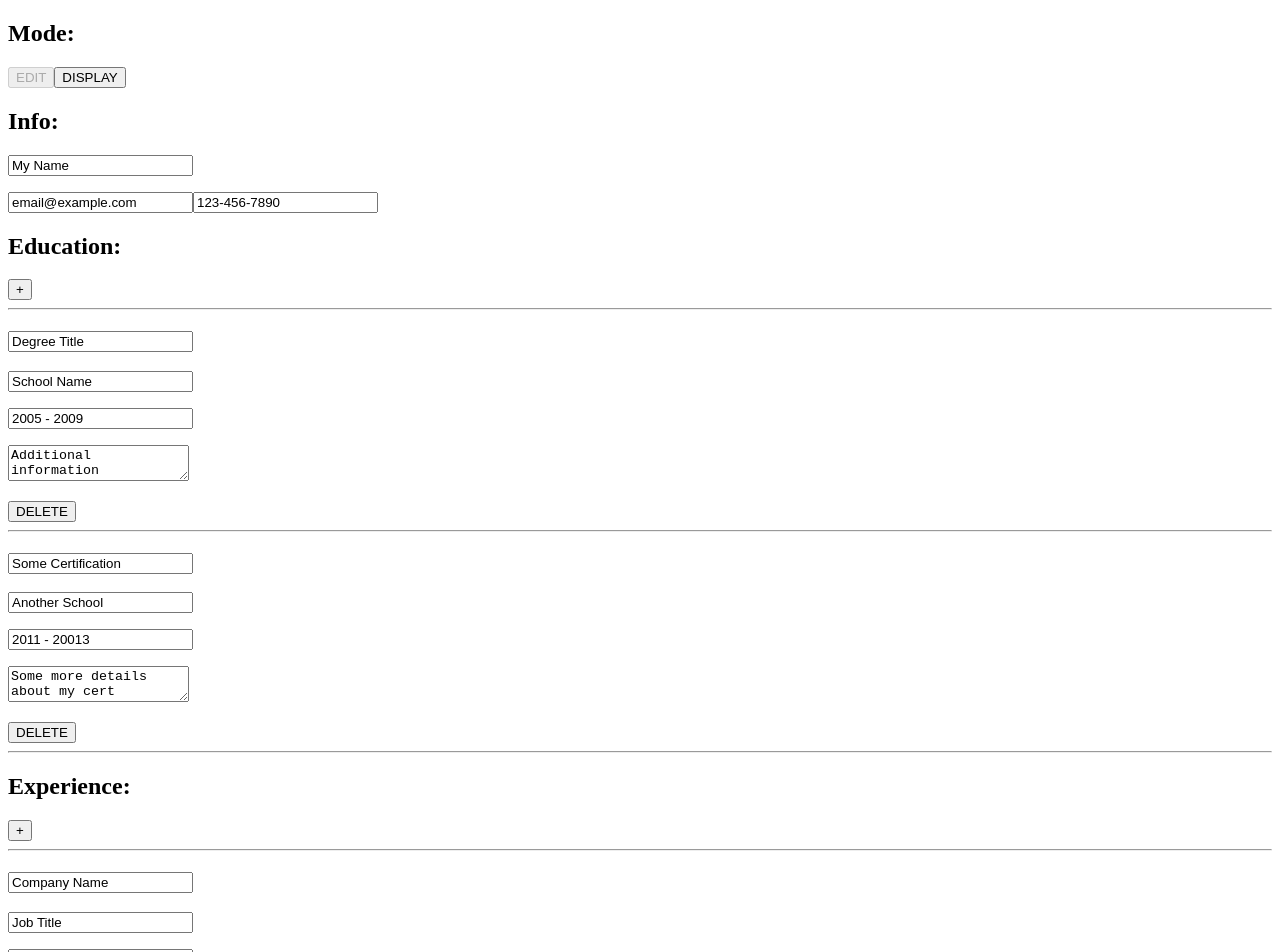
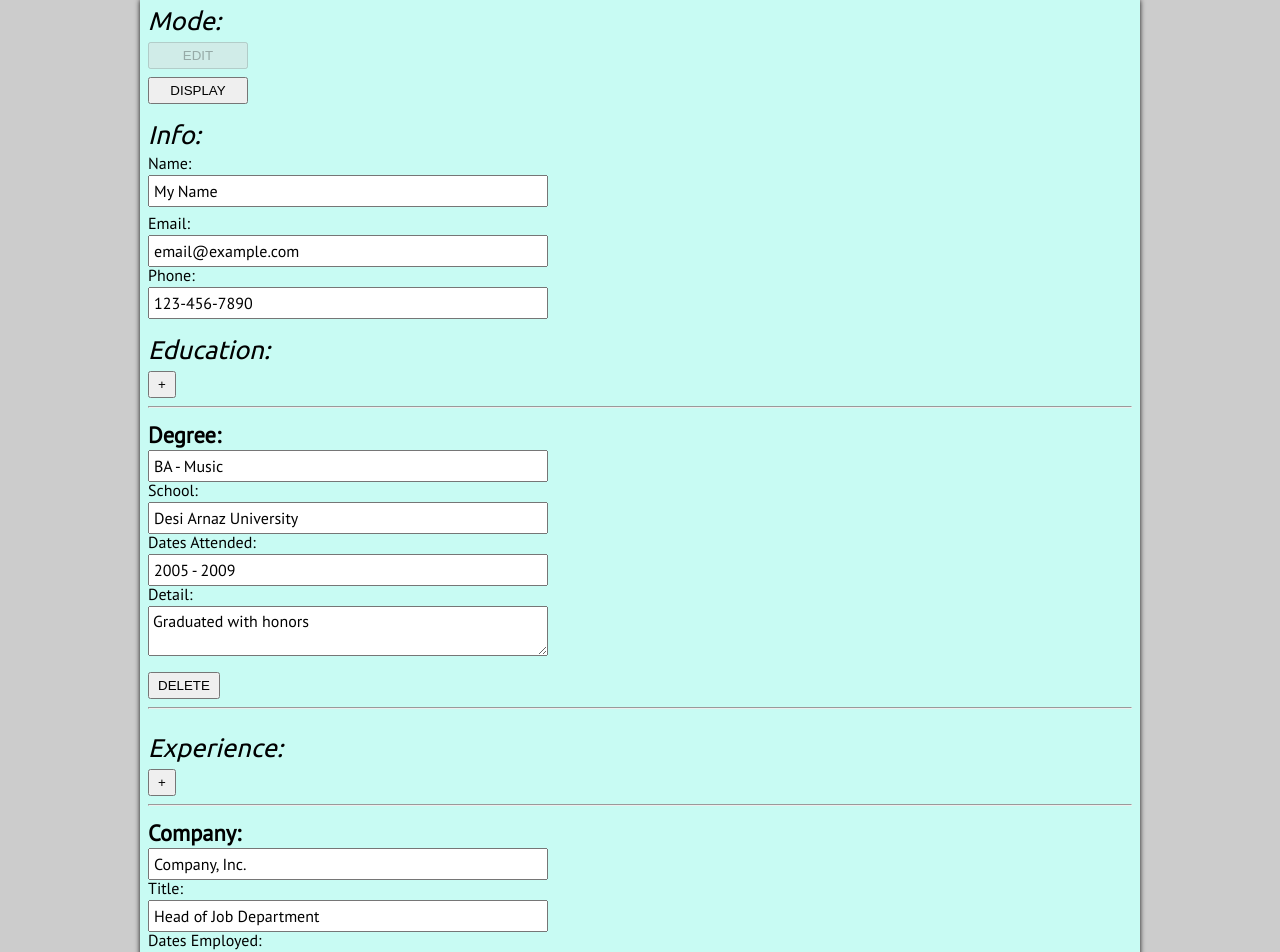
Before and after one commit to MongrelArchitect/cv-project, a React (Create React App) app: page / in a window 1280 px wide. Shown: the top 952 px of the page. Built offline with nearby package versions, Linux system fonts and the light colour scheme.

Commit message:
Add styling

```diff
--- a/src/App.js
+++ b/src/App.js
@@ -3,6 +3,8 @@ import Mode from './components/Mode';
 import Info from './components/Info';
 import Education from './components/Education';
 import Experience from './components/Experience';
+import './reset.module.css';
+import style from './App.module.css';
 
 class App extends React.Component {
   constructor() {
@@ -32,7 +34,13 @@ class App extends React.Component {
     const { mode } = this.state;
 
     return (
-      <div>
+      <div
+        className={
+          mode === 'edit'
+            ? `${style.container} ${style.edit}`
+            : `${style.container} ${style.display}`
+        }
+      >
         <Mode mode={mode} changeMode={this.changeMode} />
         <Info mode={mode} />
         <Education mode={mode} />
--- /dev/null
+++ b/src/App.module.css
@@ -0,0 +1,63 @@
+@import url('https://fonts.googleapis.com/css2?family=PT+Sans&family=Ubuntu&display=swap');
+
+* {
+  box-sizing: border-box;
+}
+
+body {
+  background: #ccc;
+  font-family: "PT Sans", sans-serif;
+}
+
+label {
+  display: flex;
+  gap: 4px;
+  flex-direction: column;
+}
+
+h2 {
+  font-family: Ubuntu, sans-serif;
+  font-size: 1.6rem;
+  font-style: italic;
+}
+
+h3 {
+  font-size: 1.4rem;
+  font-weight: bold;
+}
+
+input, textarea {
+  font-size: 1rem;
+  font-family: "PT Sans", sans-serif;
+  padding: 4px;
+  max-width: 400px;
+}
+
+.container {
+  box-shadow: 0 0 5px #111;
+  display: grid;
+  gap: 18px;
+  margin: auto;
+  max-width: 1000px;
+  padding: 8px;
+  width: 100%;
+}
+
+.container > div {
+  display: grid;
+  gap: 8px;
+}
+
+.container > div button {
+  font-family: sans-serif;
+  max-width: 100px;
+  padding: 4px 8px 4px 8px;
+}
+
+.container.edit {
+  background: #c8fbf3;
+}
+
+.container.display {
+  background: #e9fefd;
+}
--- a/src/components/Education.js
+++ b/src/components/Education.js
@@ -1,4 +1,5 @@
 import React from 'react';
+import style from './Education.module.css';
 
 export default class Education extends React.Component {
   constructor() {
@@ -7,16 +8,10 @@ export default class Education extends React.Component {
     this.state = {
       education: [
         {
-          degree: 'Degree Title',
-          school: 'School Name',
+          degree: 'BA - Music',
+          school: 'Desi Arnaz University',
           dates: '2005 - 2009',
-          info: 'Additional information',
-        },
-        {
-          degree: 'Some Certification',
-          school: 'Another School',
-          dates: '2011 - 20013',
-          info: 'Some more details about my cert',
+          info: 'Graduated with honors',
         },
       ],
     };
@@ -122,36 +117,53 @@ export default class Education extends React.Component {
             return (
               <div key={key}>
                 <h3>
+                  <label htmlFor="degree">
+                    Degree:
                     <input
+                      id="degree"
                       type="text"
                       value={edu.degree}
                       data-index={education.indexOf(edu)}
                       onChange={this.changeDegree}
                     />
+                  </label>
                 </h3>
                 <p>
+                  <label htmlFor="school">
+                    School:
                     <input
+                      id="school"
                       type="text"
                       value={edu.school}
                       data-index={education.indexOf(edu)}
                       onChange={this.changeSchool}
                     />
+                  </label>
                 </p>
                 <p>
+                  <label htmlFor="dates">
+                    Dates Attended:
                     <input
+                      id="dates"
                       type="text"
                       value={edu.dates}
                       data-index={education.indexOf(edu)}
                       onChange={this.changeDates}
                     />
+                  </label>
                 </p>
                 <p>
+                  <label htmlFor="detail">
+                    Detail:
                     <textarea
+                      id="detail"
                       value={edu.info}
                       data-index={education.indexOf(edu)}
                       onChange={this.changeInfo}
                     />
+                  </label>
                 </p>
+                <br />
                 <button
                   type="button"
                   data-index={education.indexOf(edu)}
@@ -165,7 +177,7 @@ export default class Education extends React.Component {
           }
 
           return (
-            <div key={key}>
+            <div key={key} className={style.education}>
               <h3>{edu.degree}</h3>
               <p>{edu.school}</p>
               <p>{edu.dates}</p>
--- /dev/null
+++ b/src/components/Education.module.css
@@ -0,0 +1,11 @@
+.education {
+  display: flex;
+  flex-direction: column;
+  font-size: 1.1rem;
+  margin-top: 8px;
+  gap: 4px;
+}
+
+.education p:nth-child(4) {
+  font-style: italic;
+}
--- a/src/components/Experience.js
+++ b/src/components/Experience.js
@@ -1,4 +1,5 @@
 import React from 'react';
+import style from './Experience.module.css';
 
 export default class Experience extends React.Component {
   constructor() {
@@ -7,16 +8,10 @@ export default class Experience extends React.Component {
     this.state = {
       experience: [
         {
-          company: 'Company Name',
-          title: 'Job Title',
+          company: 'Company, Inc.',
+          title: 'Head of Job Department',
           dates: '01/01/2010 - 12/12/2020',
-          duties: 'Job Duties',
-        },
-        {
-          company: 'Another Company',
-          title: 'Job Title',
-          dates: '02/03/2021 - 11/11/2022',
-          duties: 'Some Dutues',
+          duties: 'Handled all job related duties',
         },
       ],
     };
@@ -123,36 +118,53 @@ export default class Experience extends React.Component {
             return (
               <div key={key}>
                 <h3>
+                  <label htmlFor="company">
+                    Company:
                     <input
+                      id="comapny"
                       type="text"
                       value={exp.company}
                       data-index={experience.indexOf(exp)}
                       onChange={this.changeCompany}
                     />
+                  </label>
                 </h3>
                 <p>
+                  <label htmlFor="title">
+                    Title:
                     <input
+                      id="title"
                       type="text"
                       value={exp.title}
                       data-index={experience.indexOf(exp)}
                       onChange={this.changeTitle}
                     />
+                  </label>
                 </p>
                 <p>
+                  <label htmlFor="dates">
+                    Dates Employed:
                     <input
+                      id="dates"
                       type="text"
                       value={exp.dates}
                       data-index={experience.indexOf(exp)}
                       onChange={this.changeDates}
                     />
+                  </label>
                 </p>
                 <p>
+                  <label htmlFor="duties">
+                    Duties:
                     <textarea
+                      id="duties"
                       value={exp.duties}
                       data-index={experience.indexOf(exp)}
                       onChange={this.changeDuties}
                     />
+                  </label>
                 </p>
+                <br />
                 <button
                   type="button"
                   data-index={experience.indexOf(exp)}
@@ -166,7 +178,7 @@ export default class Experience extends React.Component {
           }
 
           return (
-            <div key={key}>
+            <div key={key} className={style.experience}>
               <h3>{exp.company}</h3>
               <p>{exp.title}</p>
               <p>{exp.dates}</p>
--- /dev/null
+++ b/src/components/Experience.module.css
@@ -0,0 +1,11 @@
+.experience {
+  display: flex;
+  flex-direction: column;
+  font-size: 1.1rem;
+  margin-top: 8px;
+  gap: 4px;
+}
+
+.experience p:nth-child(4) {
+  font-style: italic;
+}
--- a/src/components/Info.js
+++ b/src/components/Info.js
@@ -1,4 +1,5 @@
 import React from 'react';
+import style from './Info.module.css';
 
 export default class Info extends React.Component {
   constructor() {
@@ -39,22 +40,46 @@ export default class Info extends React.Component {
 
     return (
       <div>
-        <h2>Info:</h2>
+        {mode === 'edit' ? (<h2>Info:</h2>) : null}
         <p>
           {mode === 'edit' ? (
-            <input type="text" value={name} onChange={this.changeName} />
+            <label htmlFor="name">
+              Name:
+              <input
+                type="text"
+                id="name"
+                value={name}
+                onChange={this.changeName}
+              />
+            </label>
           ) : (
-            <span>{name}</span>
+            <span className={style.name}>{name}</span>
           )}
         </p>
-        <p>
+        <p className={mode === 'display' ? `${style.contact}` : null}>
           {mode === 'edit' ? (
-            <input type="email" value={email} onChange={this.changeEmail} />
+            <label htmlFor="email">
+              Email:
+              <input
+                id="email"
+                type="email"
+                value={email}
+                onChange={this.changeEmail}
+              />
+            </label>
           ) : (
             <span>{email}</span>
           )}
           {mode === 'edit' ? (
-            <input type="tel" value={phone} onChange={this.changePhone} />
+            <label htmlFor="phone">
+              Phone:
+              <input
+                id="phone"
+                type="tel"
+                value={phone}
+                onChange={this.changePhone}
+              />
+            </label>
           ) : (
             <span>{phone}</span>
           )}
--- /dev/null
+++ b/src/components/Info.module.css
@@ -0,0 +1,10 @@
+.contact {
+  display: flex;
+  font-size: 1.2rem;
+  gap: 16px;
+}
+
+.name {
+  font-size: 1.5rem;
+  font-weight: bold;
+}
--- /dev/null
+++ b/src/reset.module.css
@@ -0,0 +1,48 @@
+/* http://meyerweb.com/eric/tools/css/reset/
+   v2.0 | 20110126
+   License: none (public domain)
+*/
+
+html, body, div, span, applet, object, iframe,
+h1, h2, h3, h4, h5, h6, p, blockquote, pre,
+a, abbr, acronym, address, big, cite, code,
+del, dfn, em, img, ins, kbd, q, s, samp,
+small, strike, strong, sub, sup, tt, var,
+b, u, i, center,
+dl, dt, dd, ol, ul, li,
+fieldset, form, label, legend,
+table, caption, tbody, tfoot, thead, tr, th, td,
+article, aside, canvas, details, embed,
+figure, figcaption, footer, header, hgroup,
+menu, nav, output, ruby, section, summary,
+time, mark, audio, video {
+	margin: 0;
+	padding: 0;
+	border: 0;
+	font-size: 100%;
+	font: inherit;
+	vertical-align: baseline;
+}
+/* HTML5 display-role reset for older browsers */
+article, aside, details, figcaption, figure,
+footer, header, hgroup, menu, nav, section {
+	display: block;
+}
+body {
+	line-height: 1;
+}
+ol, ul {
+	list-style: none;
+}
+blockquote, q {
+	quotes: none;
+}
+blockquote:before, blockquote:after,
+q:before, q:after {
+	content: '';
+	content: none;
+}
+table {
+	border-collapse: collapse;
+	border-spacing: 0;
+}
```
Lines whose indentation alone changed are shown as unchanged.
